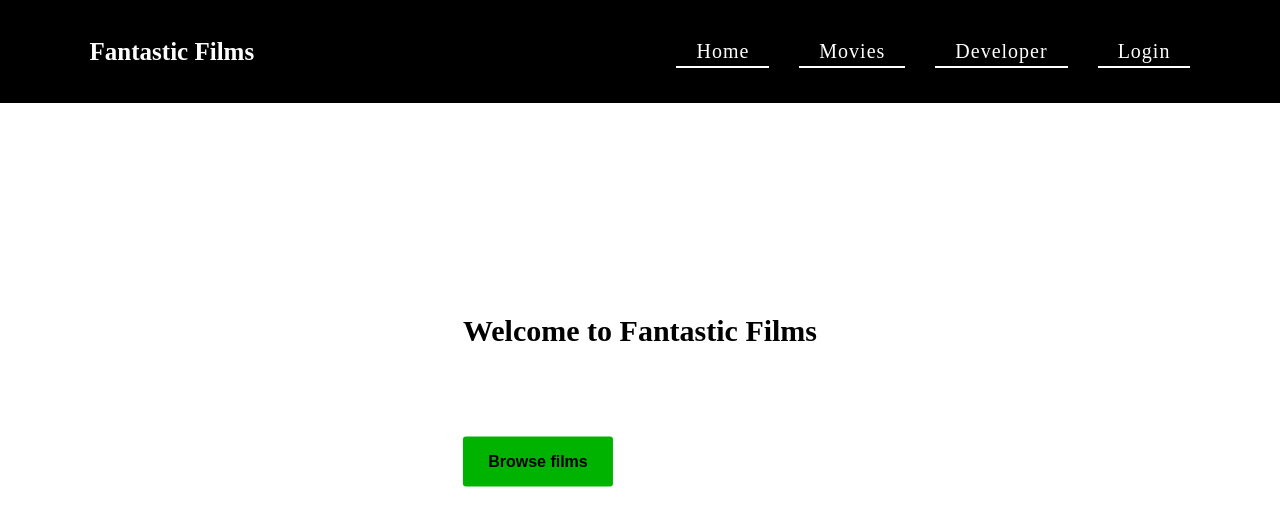
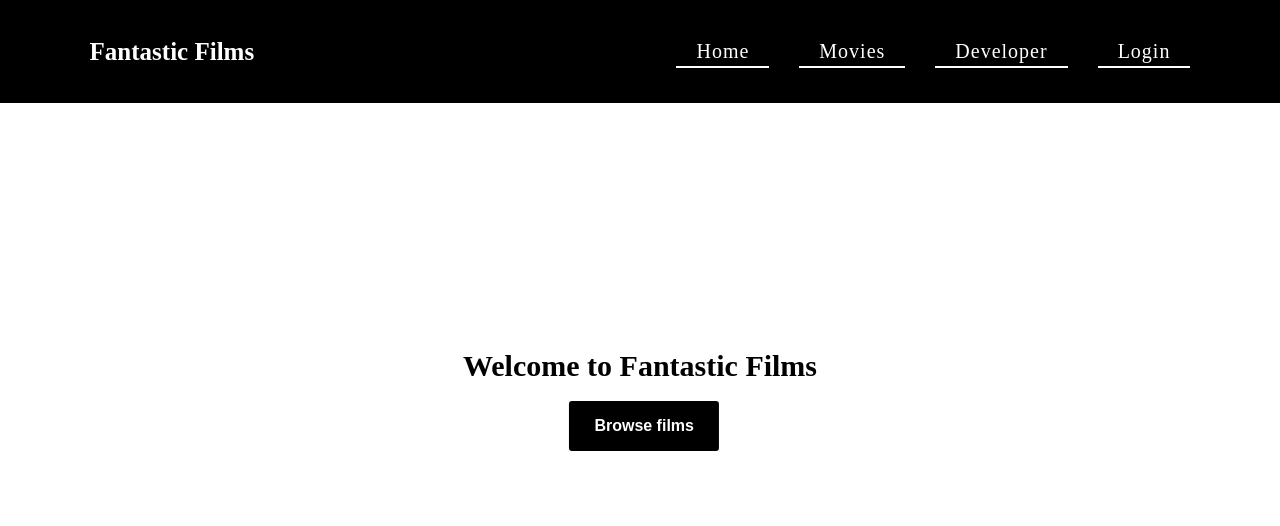
Before and after one commit to Thabiso-Timzo/movie-assessment, a React (Create React App) app in the folder client/: page / in a window 1280 px wide. Shown: the top 526 px of the page. Built offline with nearby package versions, Linux system fonts and the light colour scheme.

Commit message:
Modified Home page

```diff
--- a/client/src/pages/home/Home.css
+++ b/client/src/pages/home/Home.css
@@ -8,20 +8,19 @@
 .home-container h2 {
     font-size: 30px;
     font-weight: 800;
-    text-align: center;
 }
 
 .movie-btn {
     outline: none;
     border: none;
-    background-color: rgb(0, 179, 0);
-    color: black;
+    background-color: rgb(0, 0, 0);
+    color: white;
     width: 150px;
     height: 50px;
     border-radius: 3px;
-    margin-top: 20%;
     text-align: center;
     font-size: 16px;
     font-weight: 700;
     cursor: pointer;
+    margin-left: 30%;
 }
--- a/client/src/pages/home/Home.jsx
+++ b/client/src/pages/home/Home.jsx
@@ -10,7 +10,7 @@ function Home() {
     <div className="home-container">
         <h2>Welcome to Fantastic Films</h2>
         <br />
-        <Link to="/movies">
+        <Link to="/movies" className="btn-container">
           <button className="movie-btn">Browse films</button>
         </Link>
     </div>
```
